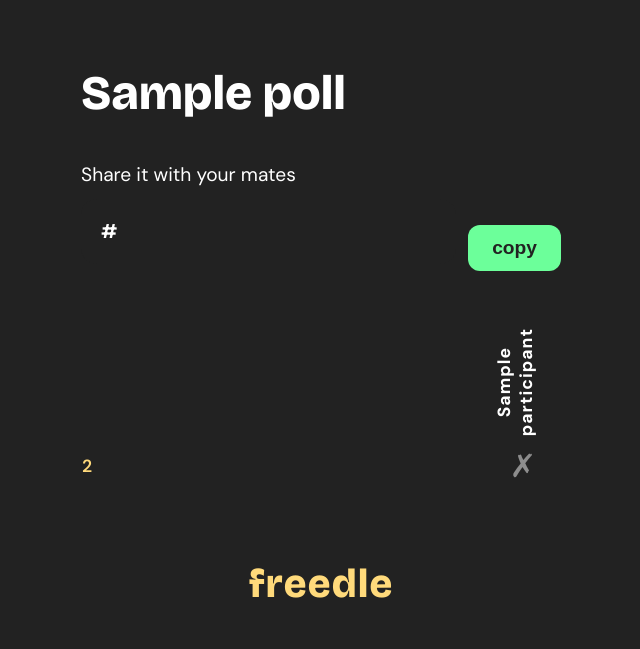
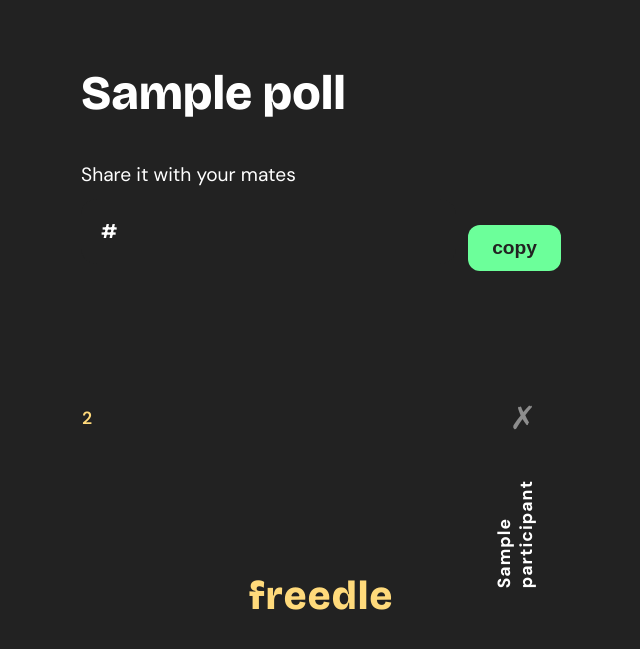
Before and after one commit to vexalist/freedle, a Flask app: template app/templates/poll_results.html in a window 1280 px wide. Shown: the top 649 px of the page, without its empty margins (319-959 px from the left). Run offline with Flask 3, Linux system fonts and the light colour scheme; tables that the repository leaves empty hold one stand-in row (values such as "Sample post"); the template is opened without the code that fills it: values that come from a table or form of the project are taken from there, most other values are stand-ins (such as "Sample title", 1, 10 or a date in 2020).

Commit message:
Move participant name to the bottom of the results table

```diff
--- a/app/templates/poll_results.html
+++ b/app/templates/poll_results.html
@@ -41,9 +41,7 @@
                     <tr>
                         <th style="text-align: left; font-size: 1.1rem; font-weight: 700; color: #fff;"> </th>
                         {% for participant in participants %}
-                        <th class="participant-header">
-                            <div style="writing-mode: vertical-rl; transform: rotate(180deg); font-size: 1.1rem; font-weight: 700; color: #fff; letter-spacing: 1px;">{{ participant }}</div>
-                        </th>
+                        <th class="participant-header"></th>
                         {% endfor %}
                     </tr>
                 </thead>
@@ -65,6 +63,13 @@
                 </tbody>
             </table>
         </div>
+        <div style="display: flex; gap: 12px; justify-content: flex-end; align-items: flex-end; min-height: 60px; margin-bottom: 32px;">
+            {% for participant in participants %}
+            <div class="participant-header">
+                <div style="writing-mode: vertical-rl; transform: rotate(180deg); font-size: 1.1rem; font-weight: 700; color: #fff; letter-spacing: 1px;">{{ participant }}</div>
+            </div>
+            {% endfor %}
+        </div>
         <div class="logo">freedle</div>
     </div>
     <script>
```
